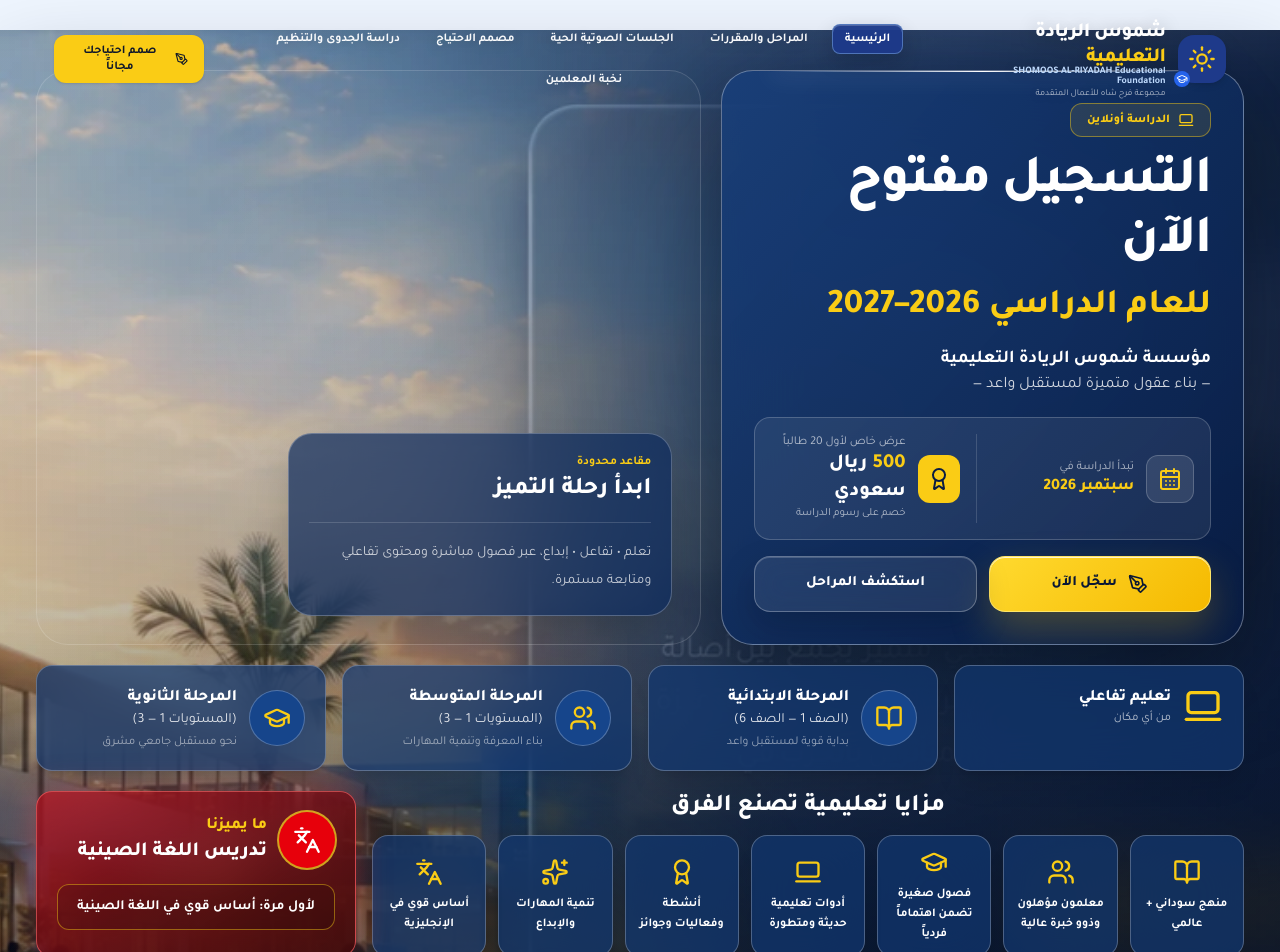
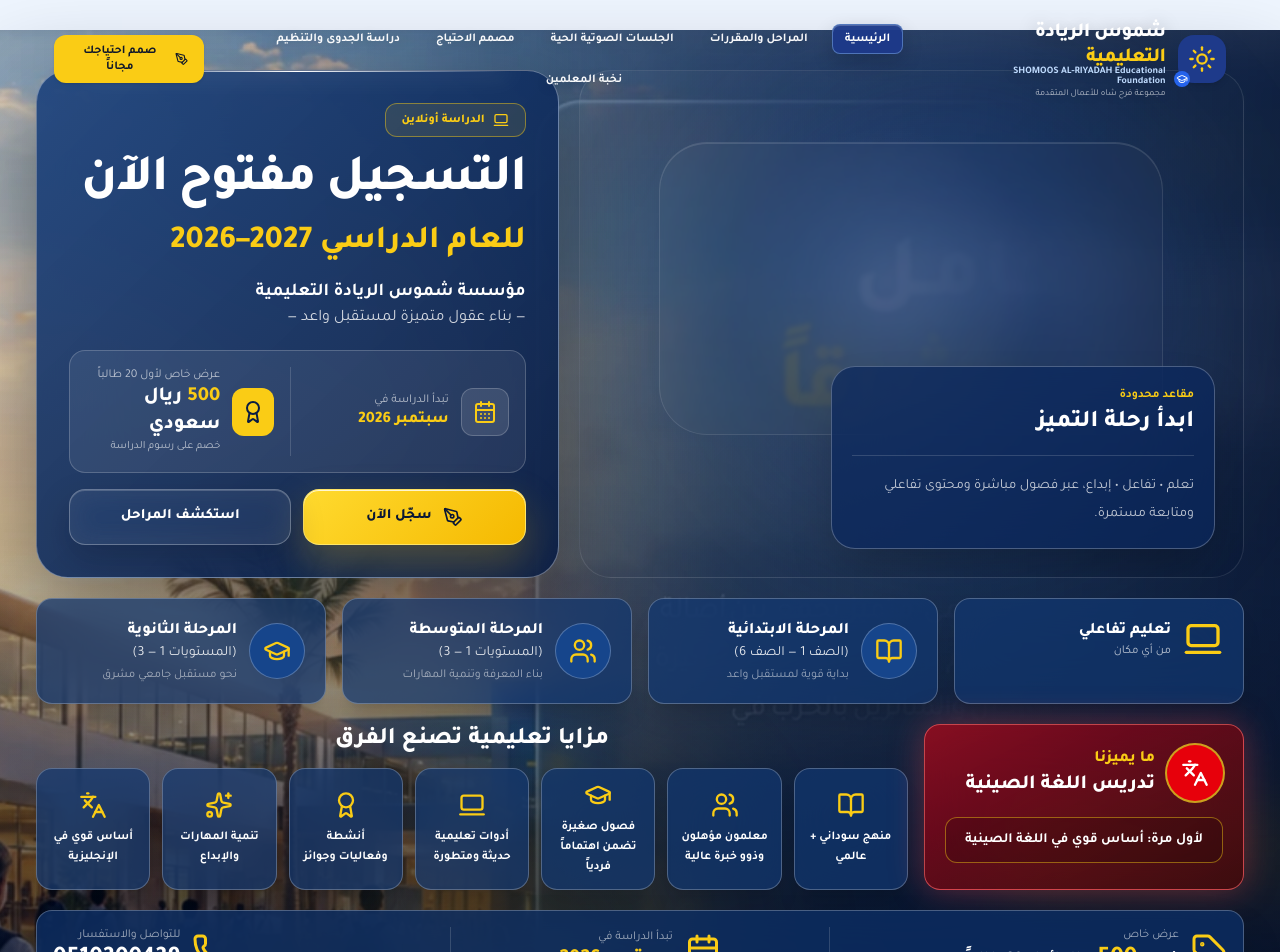
Before and after one commit to musu-deep/shomoos-al-riyada-educational, a React (Vite) app: page / in a window 1280 px wide. Shown: the top 952 px of the page. Built offline with nearby package versions, Linux system fonts and the light colour scheme.

Commit message:
fix: match approved hero composition and RTL ordering

```diff
--- a/src/components/HeroSection.tsx
+++ b/src/components/HeroSection.tsx
@@ -45,12 +45,13 @@
       <div className="hero-ambient hero-ambient-two" aria-hidden="true" />
 
       <div className="mx-auto w-[min(1500px,calc(100%-2rem))] px-2 pb-6 pt-8 md:px-5 md:pt-10">
-        <div className="grid items-stretch gap-5 xl:grid-cols-[0.88fr_1.12fr]">
+        <div dir="ltr" className="grid items-stretch gap-5 xl:grid-cols-[0.88fr_1.12fr]">
           <motion.div
-            initial={{ opacity: 0, x: 32 }}
+            dir="rtl"
+            initial={{ opacity: 0, x: -32 }}
             animate={{ opacity: 1, x: 0 }}
             transition={{ duration: 0.7 }}
-            className="relative overflow-hidden rounded-[2rem] border border-white/35 bg-gradient-to-br from-[#183f7b]/85 to-[#071b43]/88 p-6 shadow-[0_30px_90px_rgba(0,0,0,.4)] backdrop-blur-2xl md:p-8"
+            className="relative order-2 overflow-hidden rounded-[2rem] border border-white/35 bg-gradient-to-br from-[#183f7b]/88 to-[#071b43]/92 p-6 shadow-[0_30px_90px_rgba(0,0,0,.4)] backdrop-blur-2xl md:p-8 xl:order-1"
           >
             <div className="absolute inset-x-12 top-0 h-px bg-gradient-to-r from-transparent via-white to-transparent shadow-[0_0_24px_white]" />
 
@@ -60,11 +61,11 @@
               </span>
             </div>
 
-            <h2 id="hero-title" className="text-[clamp(2.5rem,4.2vw,4.5rem)] font-extrabold leading-[1.12] tracking-tight text-white">
+            <h2 id="hero-title" className="text-[clamp(2.45rem,4vw,4.35rem)] font-extrabold leading-[1.12] tracking-tight text-white">
               التسجيل مفتوح الآن
             </h2>
-            <h3 className="mt-2 text-[clamp(1.55rem,2.7vw,2.75rem)] font-extrabold text-brand-gold">
-              للعام الدراسي 2026–2027
+            <h3 className="mt-2 text-[clamp(1.45rem,2.5vw,2.55rem)] font-extrabold text-brand-gold">
+              للعام الدراسي <bdi dir="ltr">2026–2027</bdi>
             </h3>
             <p className="mt-3 text-lg font-bold text-white">مؤسسة شموس الريادة التعليمية</p>
             <p className="text-base text-white/80">— بناء عقول متميزة لمستقبل واعد —</p>
@@ -102,13 +103,15 @@
           </motion.div>
 
           <motion.div
+            dir="rtl"
             initial={{ opacity: 0, scale: 0.98 }}
             animate={{ opacity: 1, scale: 1 }}
             transition={{ delay: 0.12, duration: 0.72 }}
-            className="relative min-h-[500px] overflow-hidden rounded-[2rem] border border-white/15 bg-white/[0.025]"
+            className="relative order-1 min-h-[500px] overflow-hidden rounded-[2rem] border border-white/10 bg-[linear-gradient(135deg,rgba(255,255,255,.035),rgba(4,20,52,.18))] xl:order-2"
           >
-            <div className="absolute inset-0 bg-[radial-gradient(circle_at_46%_42%,rgba(255,255,255,.08),transparent_34%)]" />
-            <div className="absolute bottom-7 right-7 max-w-sm rounded-3xl border border-white/25 bg-[#0a285d]/68 p-5 shadow-2xl backdrop-blur-2xl">
+            <div className="absolute inset-0 bg-[radial-gradient(circle_at_46%_42%,rgba(255,255,255,.09),transparent_34%)]" />
+            <div className="absolute inset-x-[12%] top-[14%] h-[58%] rounded-[3rem] border border-white/10 bg-white/[0.025] shadow-[inset_0_1px_0_rgba(255,255,255,.12)] backdrop-blur-[2px]" />
+            <div className="absolute bottom-7 right-7 max-w-sm rounded-3xl border border-white/25 bg-[#0a285d]/72 p-5 shadow-2xl backdrop-blur-2xl">
               <p className="text-xs font-bold text-brand-gold">مقاعد محدودة</p>
               <h3 className="mt-1 text-2xl font-extrabold text-white">ابدأ رحلة التميز</h3>
               <div className="my-4 h-px bg-white/15" />
@@ -134,8 +137,8 @@
           ))}
         </div>
 
-        <div className="mt-5 grid gap-4 xl:grid-cols-[1fr_320px]">
-          <div>
+        <div dir="ltr" className="mt-5 grid gap-4 xl:grid-cols-[1fr_320px]">
+          <div dir="rtl" className="order-2 xl:order-1">
             <h3 className="mb-3 text-center text-2xl font-extrabold text-white">مزايا تعليمية تصنع الفرق</h3>
             <div className="grid gap-3 sm:grid-cols-2 lg:grid-cols-4 xl:grid-cols-7">
               {features.map(({ label, icon: Icon }) => (
@@ -147,7 +150,7 @@
             </div>
           </div>
 
-          <div className="relative overflow-hidden rounded-2xl border border-red-400/65 bg-gradient-to-br from-red-600/55 to-red-950/80 p-5 shadow-[0_0_34px_rgba(239,68,68,.38)] backdrop-blur-xl">
+          <div dir="rtl" className="relative order-1 overflow-hidden rounded-2xl border border-red-400/65 bg-gradient-to-br from-red-600/55 to-red-950/80 p-5 shadow-[0_0_34px_rgba(239,68,68,.38)] backdrop-blur-xl xl:order-2">
             <div className="flex items-center gap-3">
               <div className="grid h-14 w-14 place-items-center rounded-full bg-red-600 ring-2 ring-yellow-300/70"><Languages className="h-7 w-7 text-white" /></div>
               <div><p className="font-extrabold text-brand-gold">ما يميزنا</p><h3 className="text-xl font-extrabold text-white">تدريس اللغة الصينية</h3></div>
```
